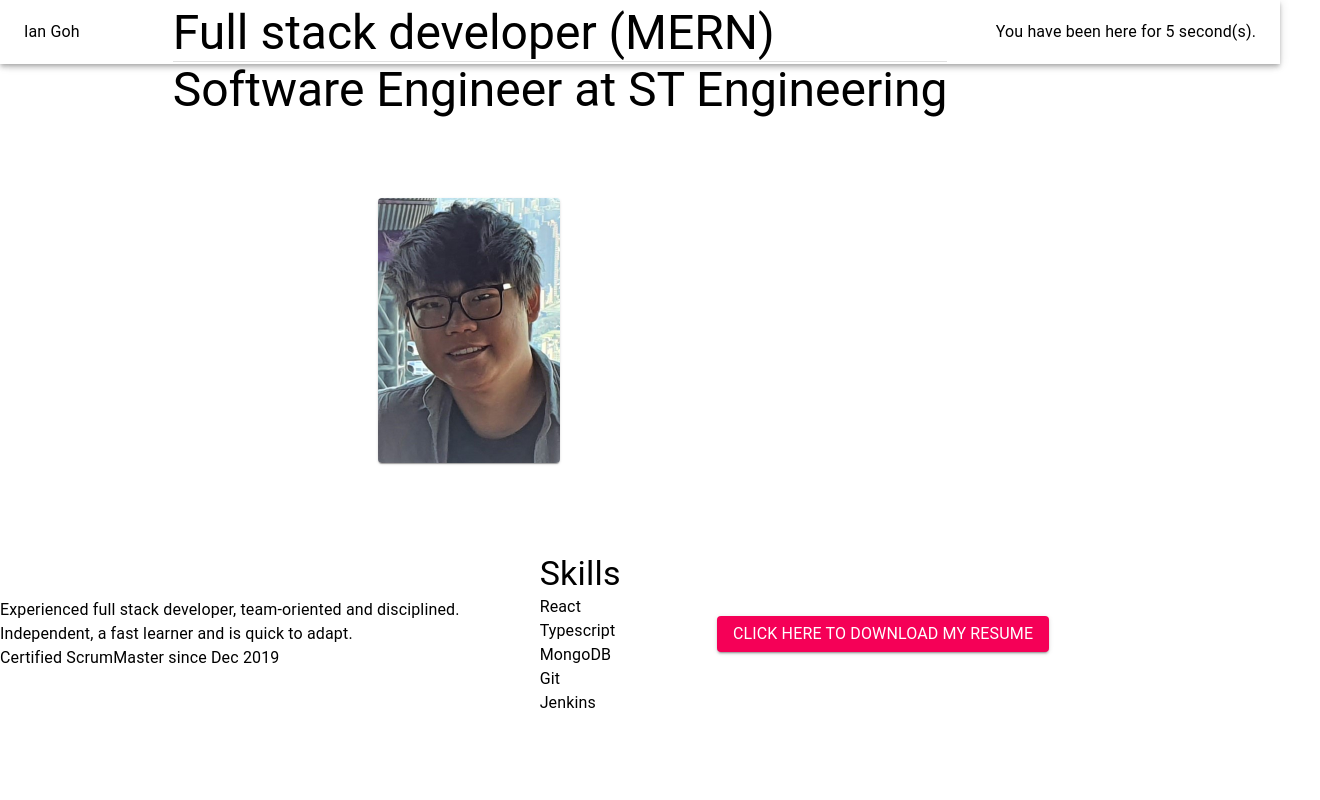
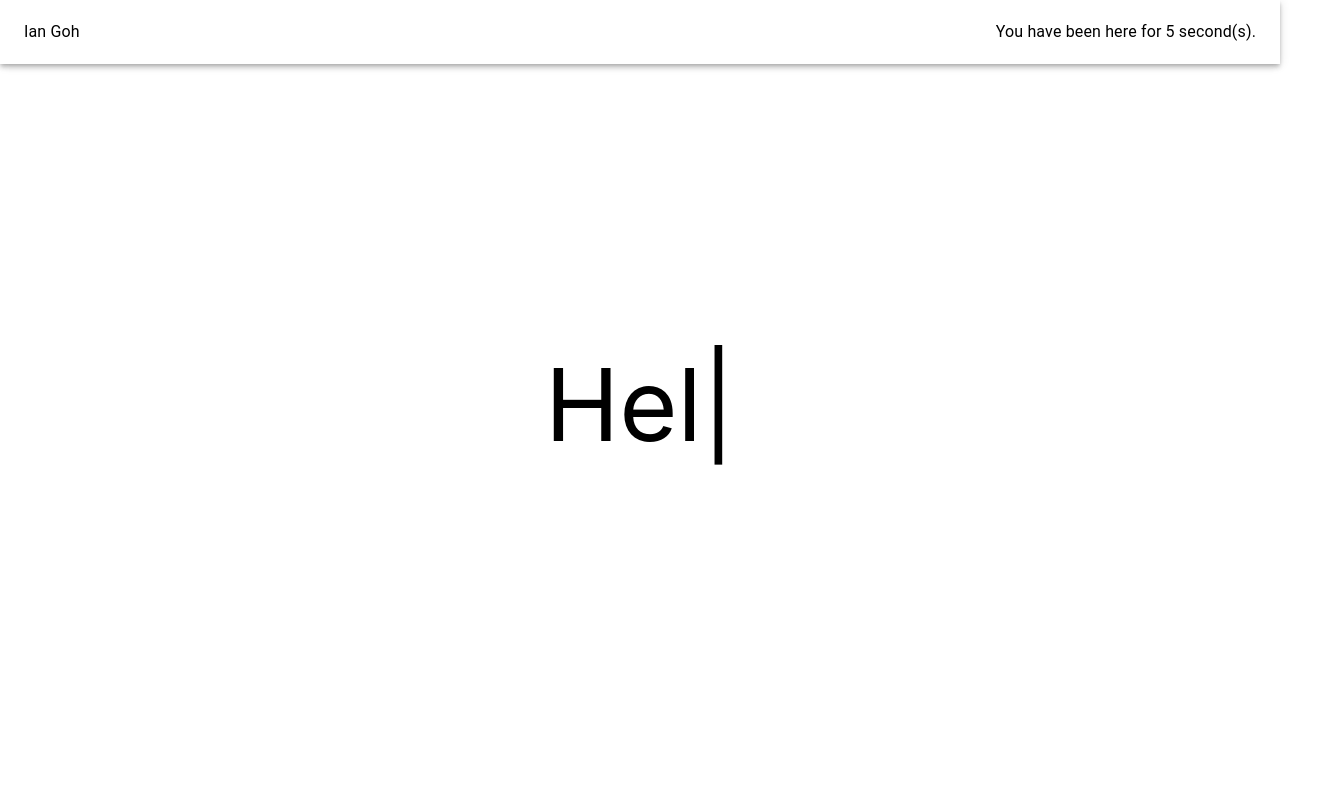
Before and after one commit to iangoh94/iangoh-blog, a React (Create React App) app: page / in a window 1280 px wide. Shown: the top 800 px of the page, 1320 px wide, since content can reach past the window. Built offline with nearby package versions, Linux system fonts and the light colour scheme.

Commit message:
Added typical, typing animation for text

```diff
--- a/package.json
+++ b/package.json
@@ -17,6 +17,7 @@
     "react-dom": "^17.0.2",
     "react-firebase-hooks": "^3.0.4",
     "react-scripts": "4.0.3",
+    "react-typical": "^0.1.3",
     "sass": "^1.34.0",
     "typescript": "^4.3.2",
     "web-vitals": "^1.1.1"
--- a/src/components/TopAppBar.tsx
+++ b/src/components/TopAppBar.tsx
@@ -4,7 +4,7 @@ import HowLongWereYouHere from './HowLongWereYouHere';
 
 const TopAppBar: React.FC = () => {
   return (
-    <AppBar position="fixed" color="transparent">
+    <AppBar position="sticky" style={{ color: 'black', backgroundColor: 'white' }}>
       <Toolbar>
         <Grid container direction="row" justify="space-between">
           <Typography>
--- /dev/null
+++ b/src/decs.d.ts
@@ -0,0 +1 @@
+declare module "react-typical";
--- a/src/main/Main.tsx
+++ b/src/main/Main.tsx
@@ -4,6 +4,7 @@ import { Button, Card, CardMedia, Divider, Grid, Typography } from '@material-ui
 import TopAppBar from '../components/TopAppBar';
 import { skills } from '../constants/ConstantList';
 import selfie from '../assets/images/selfie.jpg';
+import Typical from 'react-typical';
 
 const useStyles = makeStyles((theme: Theme) => ({
   root:{
@@ -37,9 +38,23 @@ const Main: React.FC = () => {
 
   return (
     <div className={classes.root}>
-      <Grid className={classes.content} container spacing={10} alignItems="center">
       <TopAppBar />
-        <Grid item container justify="center" alignItems="center" spacing={10} xs={12}>
+      <Grid
+        container
+        direction="column"
+        justify="center"
+        alignItems="center"
+        spacing={10}
+        style={{ paddingTop: 20 }}
+      >
+        <Grid item container justify="center" alignItems="center" style={{ fontSize: 100, height: '90vh' }}>
+          <Typical
+            steps={['Hello!', 1000, 'I\'m Ian.', 1500]}
+            loop={Infinity}
+            wrapper="p"
+          />
+        </Grid>
+
         <Grid item>
           <Typography display="block" variant="h3">
             Full stack developer (MERN)
@@ -49,18 +64,13 @@ const Main: React.FC = () => {
         </Grid>
 
         <Grid item>
-            <Card style={{ width: '50%' }}>
+          <Card style={{ width: '15vw' }}>
             <CardMedia component="img" image={selfie} title="Selfie of Ian" />
           </Card>
         </Grid>
-        </Grid>
 
-        <Grid item justify="center">
+        <Grid item>
           <Typography variant="body1">
-              Experienced full stack developer, team-oriented and disciplined.
-              <br></br>
-              Independent, a fast learner and is quick to adapt.
-              <br></br>
             Certified ScrumMaster since Dec 2019
           </Typography>
         </Grid>
```
Also changed, not shown: 1 other file (tests, documents, lock files or other folders). Lines whose indentation alone changed are shown as unchanged.
